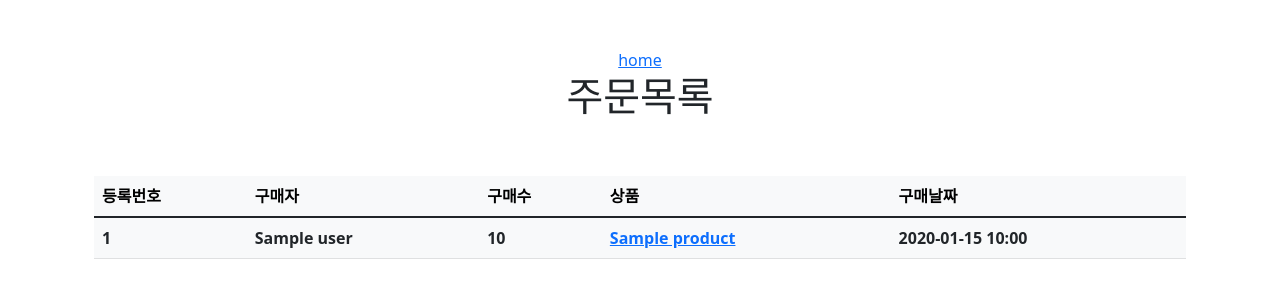
After one commit to Jodayday/Shopping_mall_django, a Django app: template shopping/templates/order/order.html in a window 1280 px wide. The commit adds this page. Shown: the top 300 px of the page. Run offline with Django 3.2, Linux system fonts and the light colour scheme; the template is opened without the code that fills it: most values are stand-ins (such as "Sample title", 1, 10 or a date in 2020); lists and menus that the app fills with data are empty.

Commit message:
자신이 주문한 상품의 주문정보만 보기

```diff
--- /dev/null
+++ b/shopping/templates/order/base.html
@@ -0,0 +1,21 @@
+{% load static %}
+<!DOCTYPE html>
+<html lang="ko">
+<head>
+    <meta charset="UTF-8">
+    <meta name="viewport" content="width=device-width, initial-scale=1.0">
+    <link href="https://cdn.jsdelivr.net/npm/bootstrap@5.1.3/dist/css/bootstrap.min.css" rel="stylesheet" integrity="sha384-1BmE4kWBq78iYhFldvKuhfTAU6auU8tT94WrHftjDbrCEXSU1oBoqyl2QvZ6jIW3" crossorigin="anonymous">
+    <script src="https://cdn.jsdelivr.net/npm/bootstrap@5.1.3/dist/js/bootstrap.bundle.min.js" integrity="sha384-ka7Sk0Gln4gmtz2MlQnikT1wXgYsOg+OMhuP+IlRH9sENBO0LRn5q+8nbTov4+1p" crossorigin="anonymous"></script>
+    {% block headers %}
+    {% endblock %}
+    <title>신선함을 사다 : 조은목장</title>
+</head>
+<body>
+    <div class="container">
+        {% block contents %}
+        {% endblock %}
+    </div>
+</body>
+{% block scripts %}
+{% endblock %}
+</html>
--- /dev/null
+++ b/shopping/templates/order/order.html
@@ -0,0 +1,54 @@
+{% extends "order/base.html" %}
+
+{% load humanize %}
+<!-- 보기편한 필터를 설정할수있음 -->
+{% block contents %}
+
+<div class="container">
+
+    <div class="row mt-5">
+      <div class="col-12 text-center">
+        <a href="{% url 'index' %}">home</a>
+        <h1>주문목록</h1>
+      </div>
+    </div>
+
+    <div class="row mt-5">
+      <div class="col-12">
+        <table class="table table-light">
+          <thead class="thead-light">
+            <tr>
+              <th scope="col" >등록번호</th>
+              <th scope="col" >구매자</th>
+              <th scope="col" >구매수</th>
+              <th scope="col" >상품</th>
+              <th scope="col" >구매날짜</th>
+            </tr>
+          </thead>
+          <tbody class="text-dark">
+            {% for order in Orders %}
+            <tr>
+              <th scope="row">{{ order.id }}</th>
+              <th >{{ order.user }}</th>
+              <th >{{ order.quantity }}</th>
+              <th ><a href="{% url 'shopping:detail' order.product.id  %}">{{ order.product }}</a></th>
+              <th >{{ order.time|date:'Y-m-d H:i' }}</th>
+              <!-- django 내장 템플릿 태그 및 필터 사용  -->
+            </tr>
+            {% endfor %}
+          </tbody>
+
+        </table>
+
+
+
+
+
+      </div>
+    </div>
+
+  </div>
+
+
+
+{% endblock %}
--- a/shopping/urls.py
+++ b/shopping/urls.py
@@ -1,6 +1,6 @@
 from django.urls import path
 
-from shopping.views import ProductListView, ProductCreateView, ProductDetail, OrderView
+from shopping.views import ProductListView, ProductCreateView, ProductDetail, OrderView, ProductOrderView
 
 app_name = "shopping"
 
@@ -10,4 +10,5 @@ urlpatterns = [
     path('create/', ProductCreateView.as_view(), name="create"),
     path('<int:pk>/', ProductDetail.as_view(), name="detail"),
     path('<int:pk>/order/', OrderView.as_view(), name="order"),
+    path('order/', ProductOrderView.as_view(), name="order_list"),
 ]
--- a/user/templates/user/index.html
+++ b/user/templates/user/index.html
@@ -6,5 +6,6 @@
 <a href="{% url 'user:logout' %}">로그아웃</a>
 <a href="{% url 'shopping:index' %}">상품보기</a>
 <a href="{% url 'shopping:create' %}">상품생성</a>
+<a href="{% url 'shopping:order_list' %}">주문정보</a>
 <p>{{ user }}</p>
 {% endblock %}
```
Also changed, not shown: shopping/views.py (+20 -5 lines).
